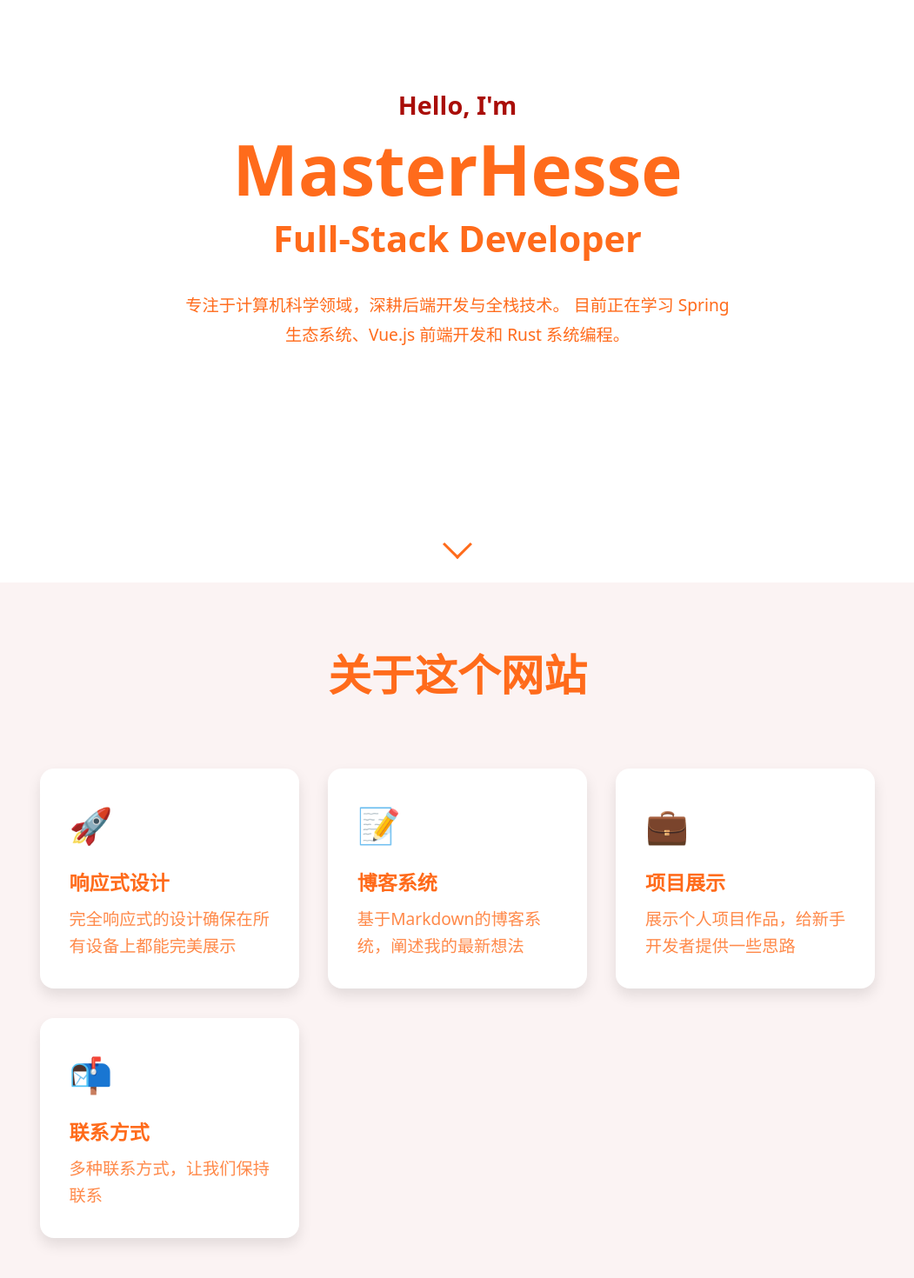
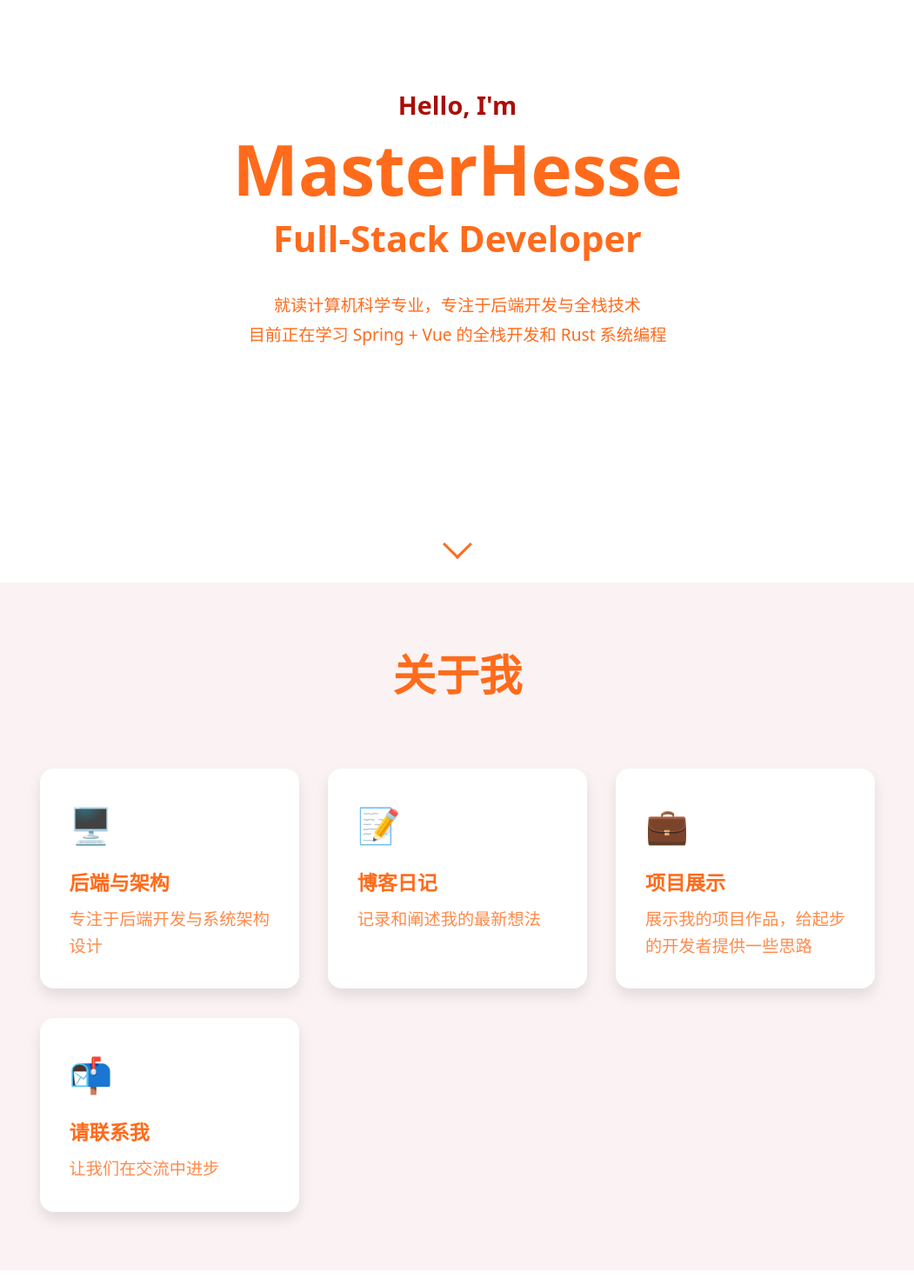
Before and after one commit to MasterHesse/MasterHesse.github.io, a Vue app: page / in a window 1280 px wide. Shown: the part 130-1600 px from the top of the page at 87% size, without its empty margins (114-1165 px from the left). Built offline with nearby package versions, Linux system fonts and the light colour scheme.

Commit message:
更新了一个项目

```diff
--- a/src/views/Home.vue
+++ b/src/views/Home.vue
@@ -11,8 +11,8 @@
               <span class="hero__role">Full-Stack Developer</span>
             </h1>
             <p class="hero__description" ref="descriptionRef">
-              专注于计算机科学领域，深耕后端开发与全栈技术。
-              目前正在学习 Spring 生态系统、Vue.js 前端开发和 Rust 系统编程。
+              就读计算机科学专业，专注于后端开发与全栈技术<br>
+              目前正在学习 Spring + Vue 的全栈开发和 Rust 系统编程
             </p>
             <!-- <div class="hero__cta" ref="ctaRef">
               <router-link to="/projects" class="hero__button">
@@ -33,7 +33,7 @@
       <!-- About Section -->
       <section class="about" ref="aboutRef">
         <div class="container about__container">
-          <h2 class="about__title">关于这个网站</h2>
+          <h2 class="about__title">关于我</h2>
           <div class="about__grid">
             <div class="about__card" v-for="(feature, index) in features" :key="index">
               <div class="about__card-icon">{{ feature.icon }}</div>
@@ -57,24 +57,24 @@
 
   const features = [
     {
-      icon: '🚀',
-      title: '响应式设计',
-      description: '完全响应式的设计确保在所有设备上都能完美展示'
+      icon: '🖥️',
+      title: '后端与架构',
+      description: '专注于后端开发与系统架构设计'
     },
     {
       icon: '📝',
-      title: '博客系统',
-      description: '基于Markdown的博客系统，阐述我的最新想法'
+      title: '博客日记',
+      description: '记录和阐述我的最新想法'
     },
     {
       icon: '💼',
       title: '项目展示',
-      description: '展示个人项目作品，给新手开发者提供一些思路'
+      description: '展示我的项目作品，给起步的开发者提供一些思路'
     },
     {
       icon: '📬',
-      title: '联系方式',
-      description: '多种联系方式，让我们保持联系'
+      title: '请联系我',
+      description: '让我们在交流中进步'
     }
   ]
 
--- a/src/views/Projects.vue
+++ b/src/views/Projects.vue
@@ -182,7 +182,7 @@ const projects = [
   },
   {
     id: 4,
-    title: 'FWWB-Vehicle_Detection_System',
+    title: '智航路控-路段车辆检测系统',
     category: '全栈',
     description: '2025服务外包大赛赛题：大型交通枢纽辖域内通行车辆智能检测系统',
     longDescription: '车辆智能检测系统的设计目的是为保障大型交通枢纽辖域内的安全与秩序，其核心功能是对进入域内道路的车辆进行精确检测、识别和分类，确保机场或车站等场所内道路的通行安全和旅客安全。',
@@ -197,6 +197,21 @@ const projects = [
     ],
     tags: ['C++', 'Python', 'Java'],
     githubUrl: 'https://github.com/HuBuGuii/FWWB-Vehicle_Detection_System'
+  },
+  {
+    id: 5,
+    title: '基于Rust的Leetcode精华150解决方案',
+    category: '算法',
+    description: '对于Leetcode的150精华面试题的Rust解决方案',
+    longDescription: '用于我在应聘面试前的个人练习和Rust学习',
+    year: '2025',
+    status: 'in-progress',
+    features: [
+      'Rust',
+      'Leetcode'
+    ],
+    tags: ['leetcode', 'Rust'],
+    githubUrl: 'https://github.com/MasterHesse/Rust-for-leetcode-top150'
   }
 ]
 
```
Also changed, not shown: src/components/ContactForm.vue (+10 -22 lines), src/components/Loading.vue (+1 -6 lines).
